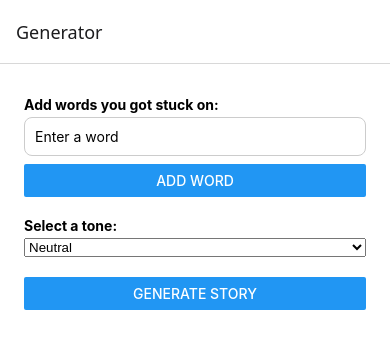
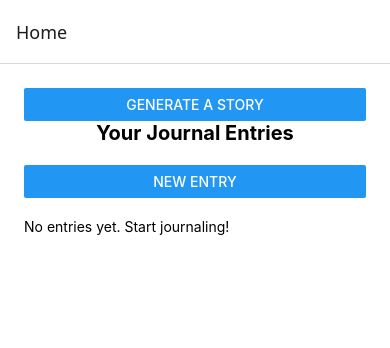
Before and after one commit to ahalajian/stutter_journal, a React Native app: screen / in a window 390 px wide. Shown: the top 348 px of the page. Built offline with nearby package versions, Linux system fonts and the light colour scheme.

Commit message:
enabled navigation to generator from home

```diff
--- a/App.js
+++ b/App.js
@@ -10,9 +10,9 @@ export default function App() {
   return (
     <NavigationContainer>
       <Stack.Navigator>
-        <Stack.Screen name="Generator" component={GeneratorScreen} />
         <Stack.Screen name="Home" component={HomeScreen} />
         <Stack.Screen name="New Entry" component={EntryScreen} />
+        <Stack.Screen name="Generator" component={GeneratorScreen} />
       </Stack.Navigator>
     </NavigationContainer>
   );
--- a/screens/HomeScreen.js
+++ b/screens/HomeScreen.js
@@ -57,6 +57,10 @@ export default function HomeScreen({ navigation }) {
 
   return (
     <ScrollView contentContainerStyle={styles.container}>
+      <Button
+        title="Generate a Story"
+        onPress={() => navigation.navigate('Generator')}
+      />
       <Text style={styles.heading}>Your Journal Entries</Text>
       <Button
         title="New Entry"
@@ -77,7 +81,7 @@ export default function HomeScreen({ navigation }) {
               <Text style={styles.entryLabel}>Stuck Words:</Text>
               <View style={{ flexDirection: 'row', flexWrap: 'wrap' }}>
                 {entry.stuckWords.map((word, i) => (
-                  <View key={i} style={styles.stuckWordBubble}>
+                  <View key={i} style={styles.wordBubble}>
                     <Text>{word}</Text>
                   </View>
                 ))}
```
